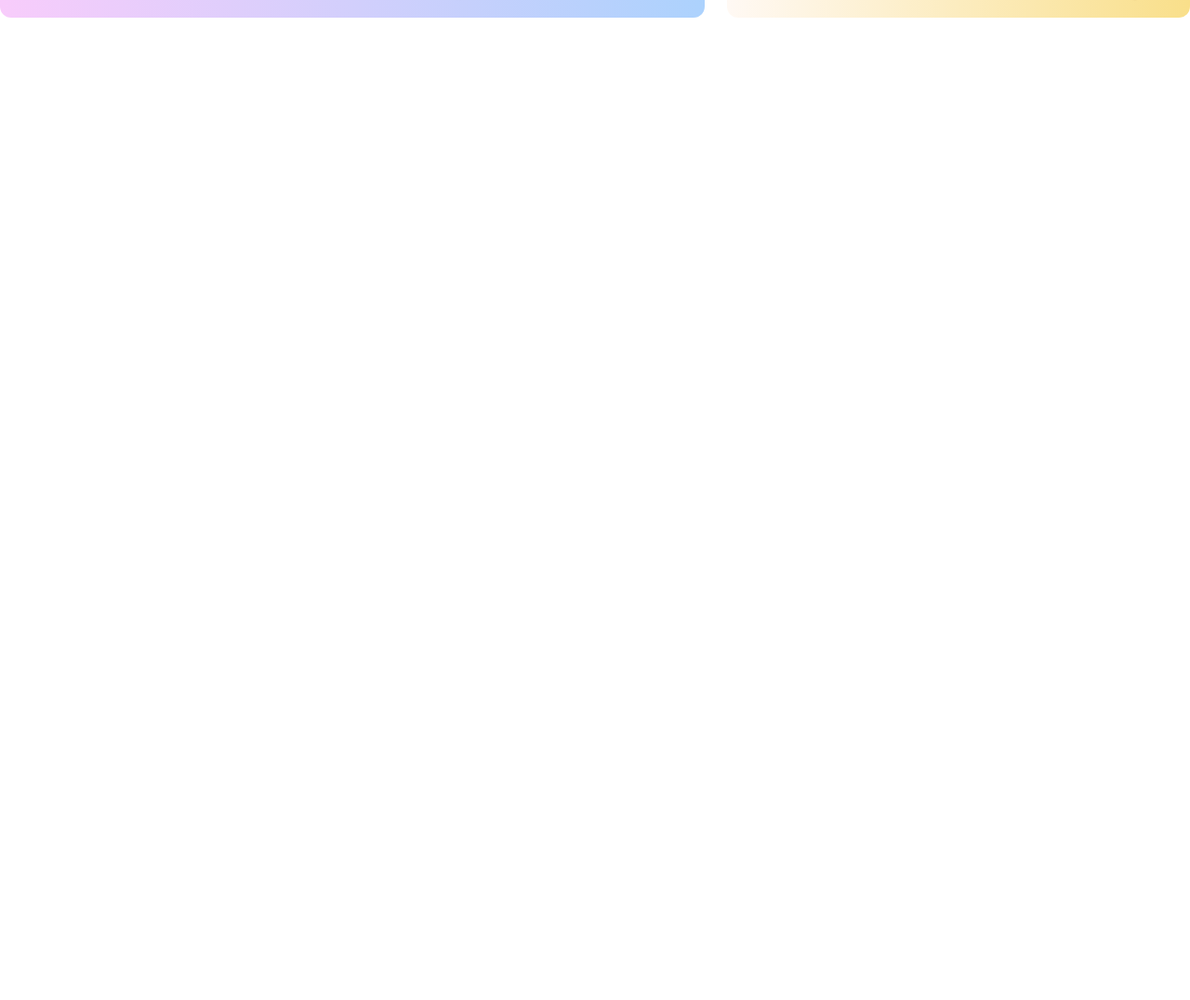
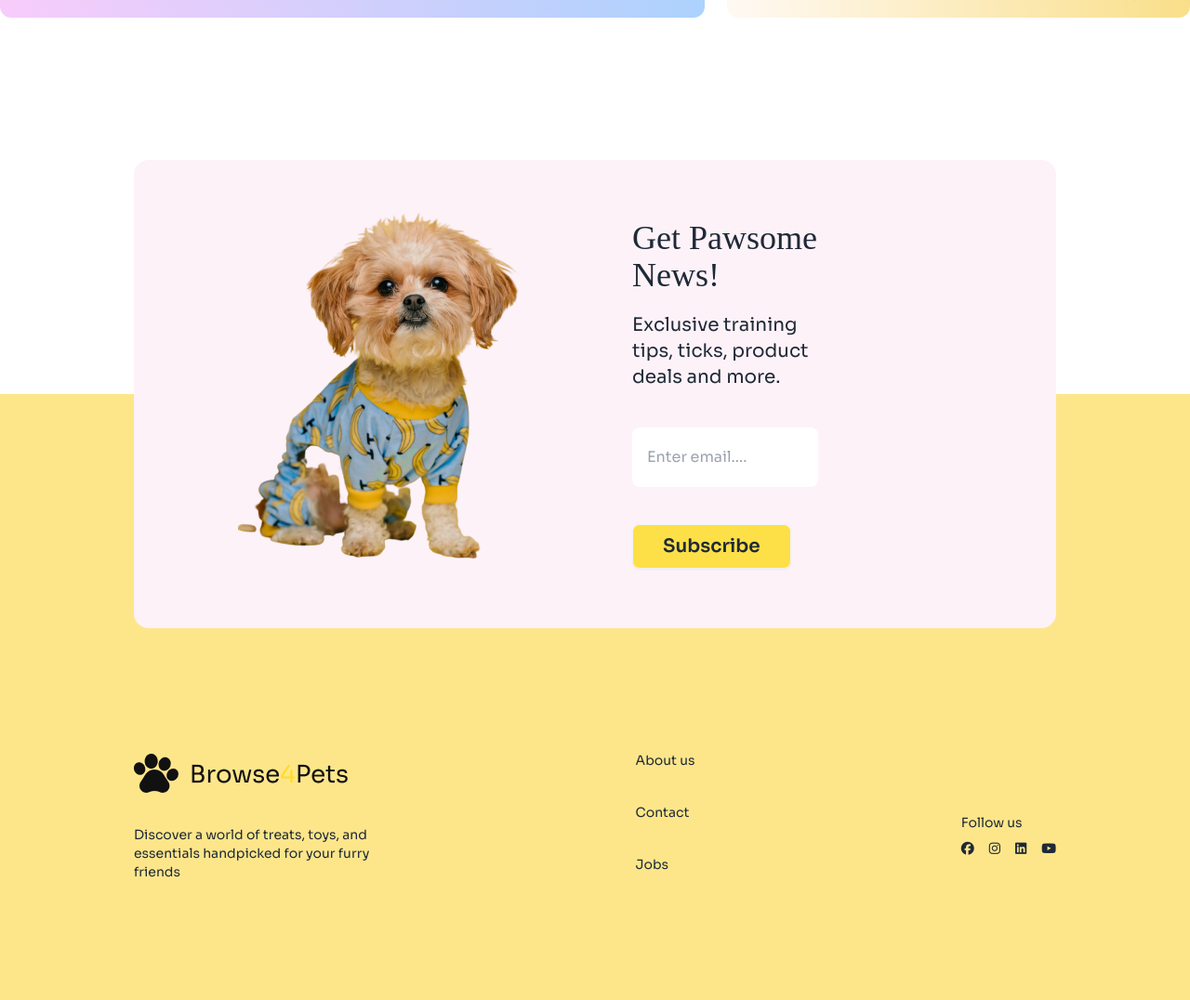
Before and after one commit to tamimhasan13/assingnment-3, a plain HTML site: page index.html in a window 1280 px wide. Shown: the part 3743-4819 px from the top of the page at 93% size. Before the commit the page ends 3906 px from the top, so only its background shows below. Drawn offline with nearby package versions, Linux system fonts and the light colour scheme; a web font is replaced by a local one.

Commit message:
added an footer section

```diff
--- a/index.html
+++ b/index.html
@@ -346,8 +346,60 @@
        </section>
        <!-- Everyday low Price end -->
     </main>
-    <footer>
+    <footer class="relative mt-[405px]">
+        <!-- Get Pawsome News! -->
+       <div class="">
+           <section class="max-w-7xl mx-auto bg-pink-50 rounded-2xl absolute -translate-y-[52%] lg:-translate-y-[50%] left-4 right-4 lg:left-36 lg:right-36 mb-32">
+               <div class="hero">
+                   <div class="hero-content flex-col lg:flex-row">
+                     <img
+                       src="assets/cute-pet-mid.png"
+                       class="mx-24 lg:my-10" />
+                     <div class="lg:mr-60 text-center lg:text-left">
+                       <h1 class="text-4xl adlam-display-regular">Get Pawsome News!</h1>
+                       <p class="pt-5 text-xl sora-font">
+                           Exclusive training tips, ticks, product deals and more.
+                       </p>
+                       <div class="">
+                           <input type="email" placeholder="Enter email...." class="input input-bordered w-full border-none h-16 my-10" required />
+                       </div>
+                       <button class="btn px-8 py-2 text-xl bg-yellow-300 hover:bg-yellow-400">Subscribe</button>
+                     </div>
+                   </div>
+                 </div>
+           </section>
+       </div>
+       <footer class="footer lg:justify-between bg-amber-200 pt-96 pb-14 lg:pb-32 px-4 lg:px-36">
+           <aside>
+               <img src="assets/Group 31.png" alt="">
+             <p class="mt-6">
+               Discover a world of treats, toys, and <br> essentials handpicked for your furry <br> friends
+             </p>
+           </aside>
+           <nav class="space-y-5 lg:space-y-7">
+               <a class="link link-hover">About us</a>
+               <a class="link link-hover">Contact</a>
+               <a class="link link-hover">Jobs</a>
+             </nav>
+           <nav class="lg:pt-[67px]">
+             <h6 class="">Follow us</h6>
+             <div class="grid grid-flow-col gap-4">
+               <a>
+                   <i class="fa-brands fa-facebook"></i>
+               </a>
+               <a>
+                   <i class="fa-brands fa-instagram"></i>
+               </a>
+               <a>
+                   <i class="fa-brands fa-linkedin"></i>
+               </a>
+               <a>
+                   <i class="fa-brands fa-youtube"></i>
+               </a>
+             </div>
+           </nav>
+       </footer>
 
-    </footer>
+   </footer>
 </body>
 </html>
```
